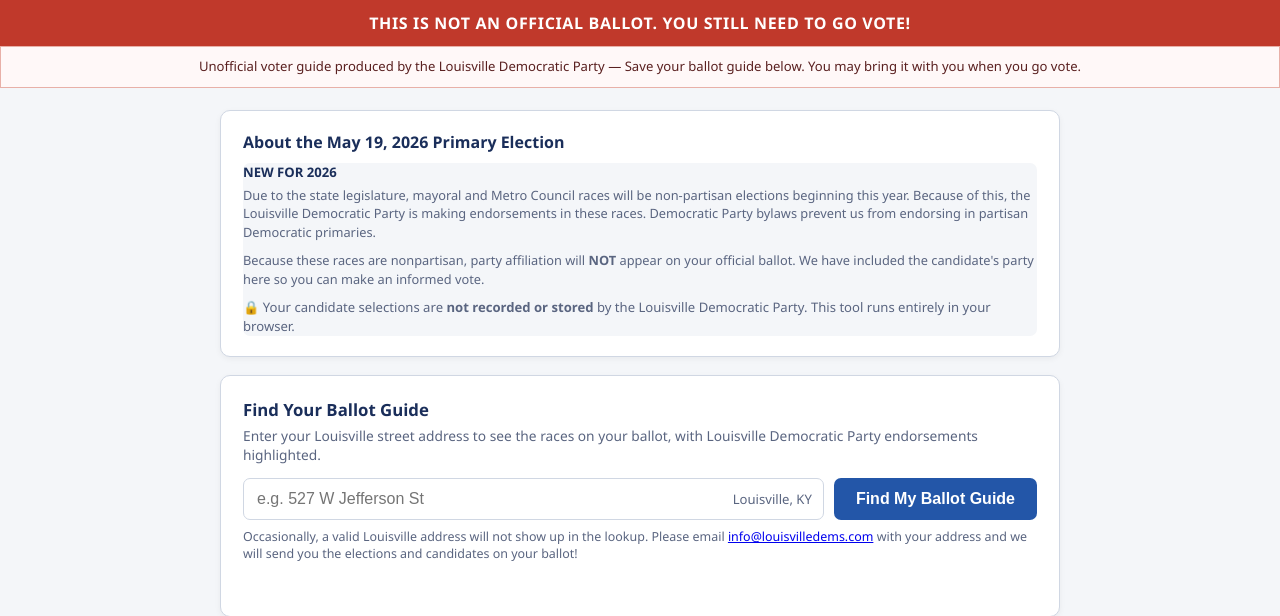
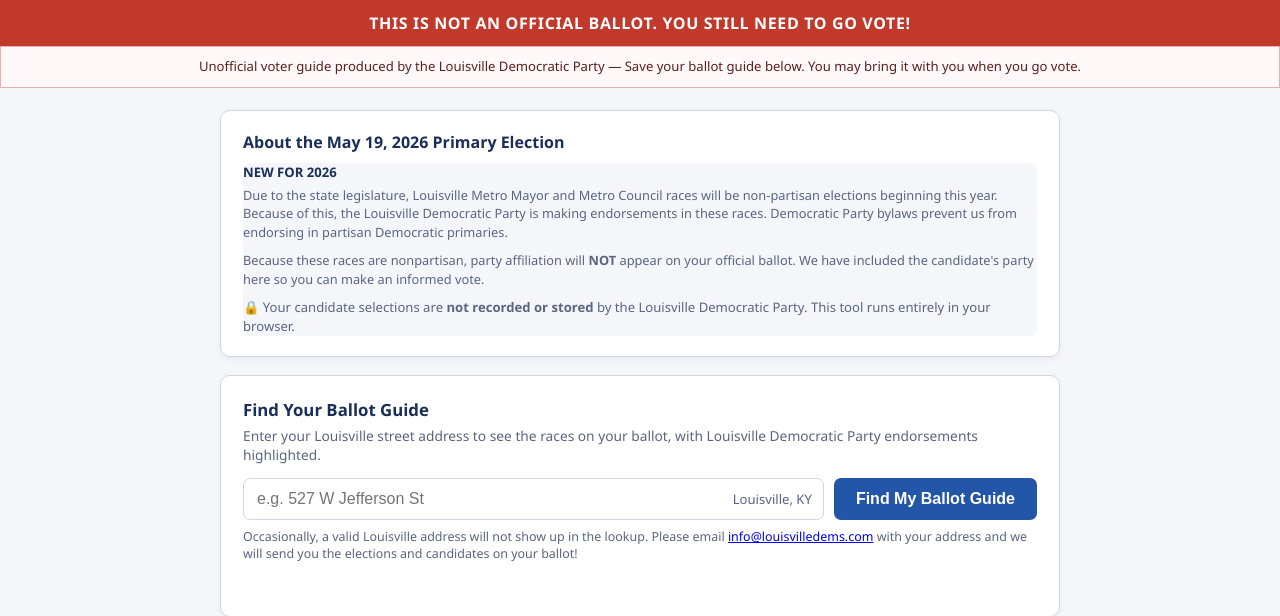
Before and after one commit to rkahne/sample-ballot-2026, a Flask app: page / in a window 1280 px wide. Shown: the part 109-725 px from the top of the page. Run offline with Flask 3, Linux system fonts and the light colour scheme; some libraries are stand-ins or nearby versions.

Commit message:
Update copy: 'mayoral' → 'Louisville Metro Mayor and Metro Council'
Co-Authored-By: Claude Sonnet 4.6 <noreply@anthropic.com>

```diff
--- a/templates/index.html
+++ b/templates/index.html
@@ -410,7 +410,7 @@
     <h2>About the May 19, 2026 Primary Election</h2>
     <div class="explainer-item" style="border:none;padding:0">
       <h3>NEW FOR 2026</h3>
-      <p>Due to the state legislature, mayoral and Metro Council races will be non-partisan elections beginning this year. Because of this, the Louisville Democratic Party is making endorsements in these races. Democratic Party bylaws prevent us from endorsing in partisan Democratic primaries.</p>
+      <p>Due to the state legislature, Louisville Metro Mayor and Metro Council races will be non-partisan elections beginning this year. Because of this, the Louisville Democratic Party is making endorsements in these races. Democratic Party bylaws prevent us from endorsing in partisan Democratic primaries.</p>
       <p style="margin-top:10px">Because these races are nonpartisan, party affiliation will <strong>NOT</strong> appear on your official ballot. We have included the candidate's party here so you can make an informed vote.</p>
       <p style="margin-top:10px;font-size:0.82rem;color:var(--muted)">🔒 Your candidate selections are <strong>not recorded or stored</strong> by the Louisville Democratic Party. This tool runs entirely in your browser.</p>
     </div>
```
